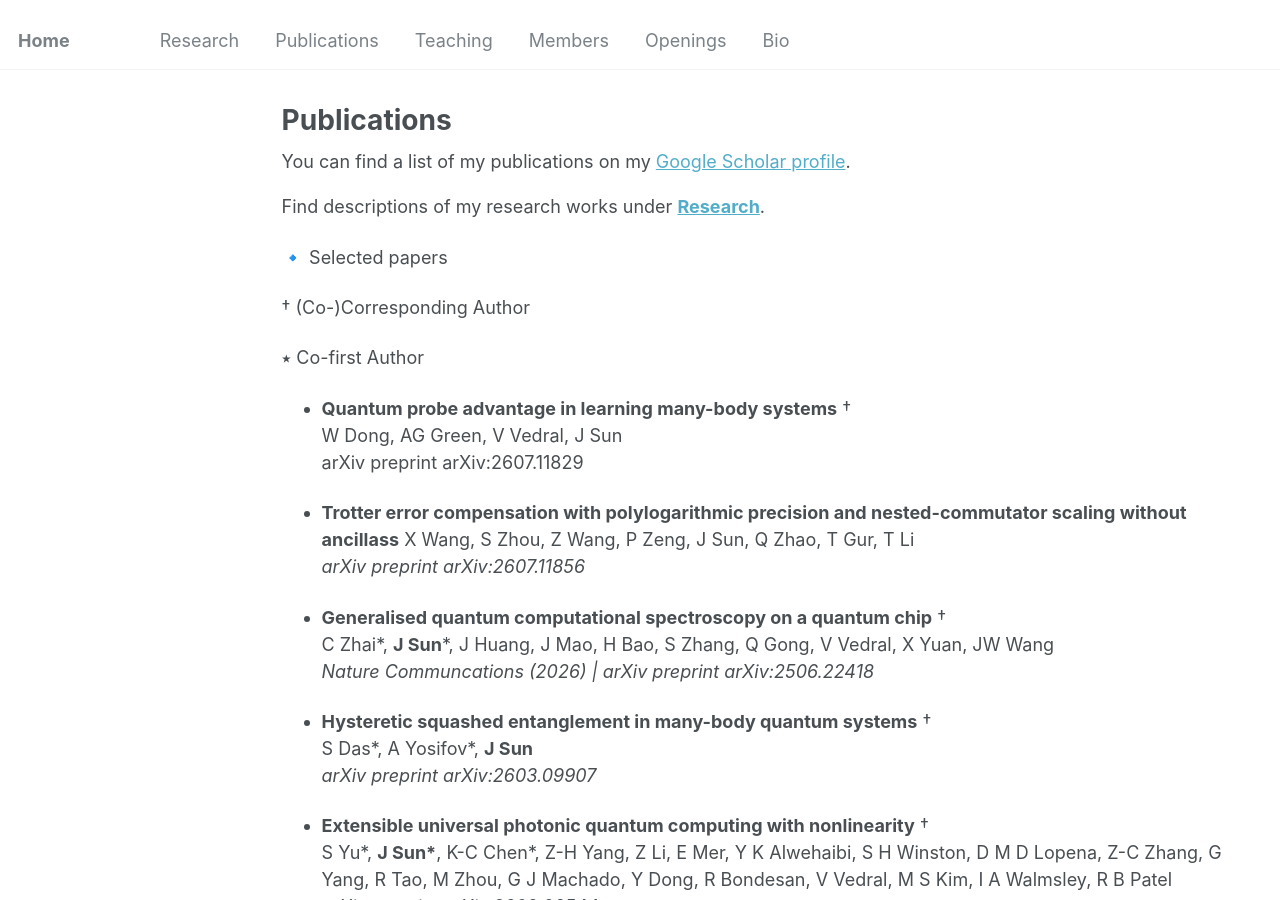
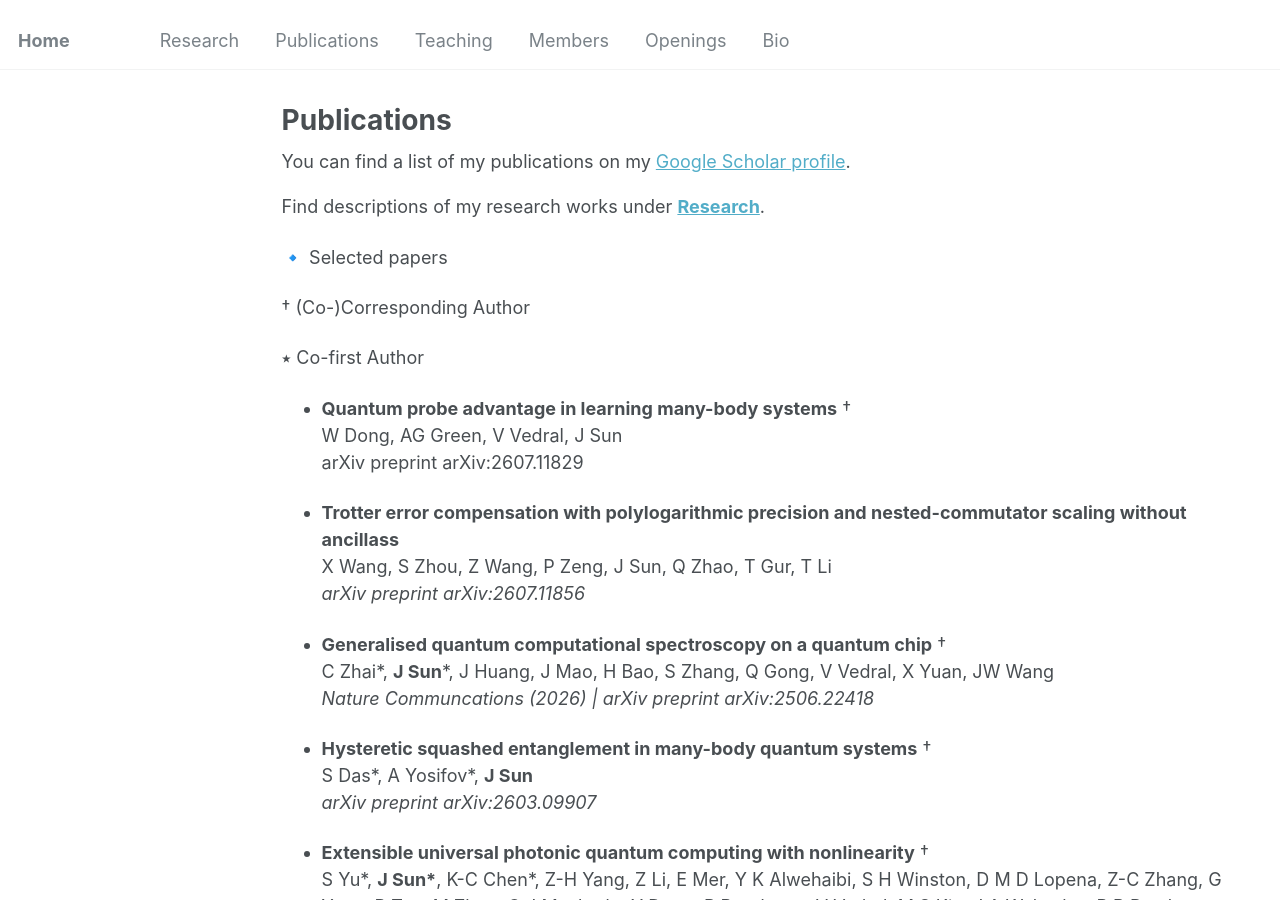
Before and after one commit to jinzhao-sun/jinzhao-sun.github.io, a Jekyll site: the page built from _pages/publications.md, in a window 1280 px wide and 900 px high. Built offline with Jekyll 4.4.1, drawn with Linux system fonts in a browser that asks for light colours.

```diff
--- a/_pages/publications.md
+++ b/_pages/publications.md
@@ -24,7 +24,7 @@ Find descriptions of my research works under **[Research](research.md)**.
   W Dong, AG Green, V Vedral, J Sun<br>
   arXiv preprint arXiv:2607.11829
 
-- **Trotter error compensation with polylogarithmic precision and nested-commutator scaling without ancillass**
+- **Trotter error compensation with polylogarithmic precision and nested-commutator scaling without ancillass** <br>
   X Wang, S Zhou, Z Wang, P Zeng, J Sun, Q Zhao, T Gur, T Li <br>
   *arXiv preprint arXiv:2607.11856*
 
```
